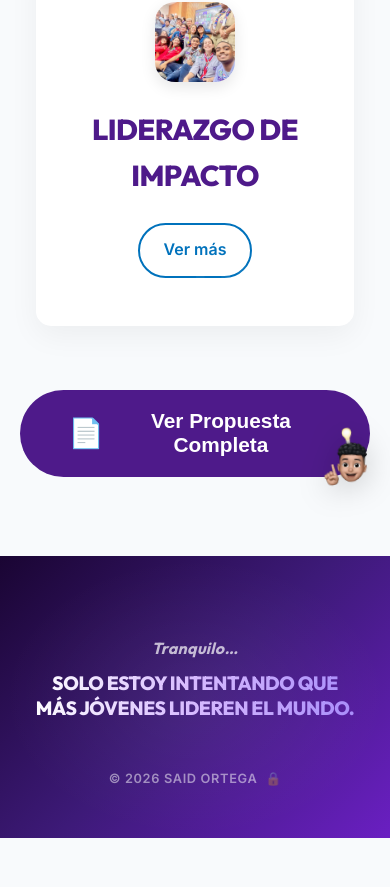
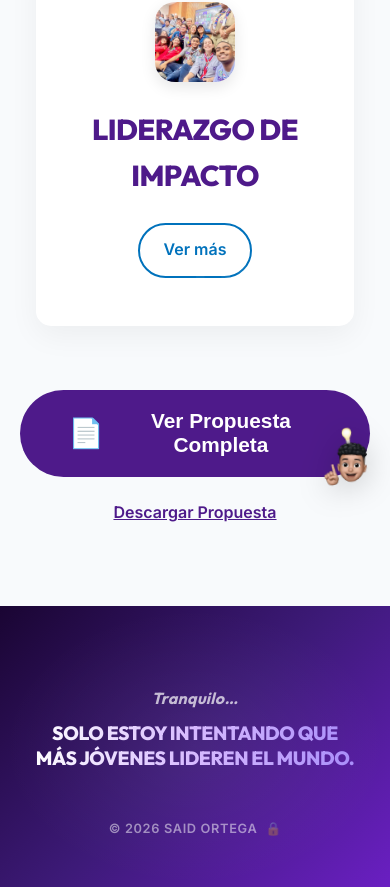
Before and after one commit to Franklin-gif/SaidOrtegaWeb, a React (Vite) app: page /candidatura in a window 390 px wide. Shown: the part 2025-2912 px from the top of the page. Before the commit the page ends 2863 px from the top, so only its background shows below. Built offline with nearby package versions, Linux system fonts and the light colour scheme.

Commit message:
Final improvements to candidacy PDF access and responsive design

```diff
--- a/src/views/CandidacyPage.jsx
+++ b/src/views/CandidacyPage.jsx
@@ -181,6 +181,11 @@ const CandidacyPage = () => {
                                 }}
                             />
                         </div>
+                        <div style={{ marginTop: '1.5rem' }}>
+                            <a href={candidacy.proposalPdfUrl} download style={{ color: 'var(--scout-purple)', fontWeight: '700', textDecoration: 'underline' }}>
+                                {language === 'es' ? 'Descargar Propuesta' : language === 'en' ? 'Download Proposal' : language === 'pt' ? 'Baixar Proposta' : 'تنزيل المقترح'}
+                            </a>
+                        </div>
                     </div>
                 </div>
             </section>
```
Also changed, not shown: public/propuesta_preview.png (added), 1 other file (tests, documents, lock files or other folders).
